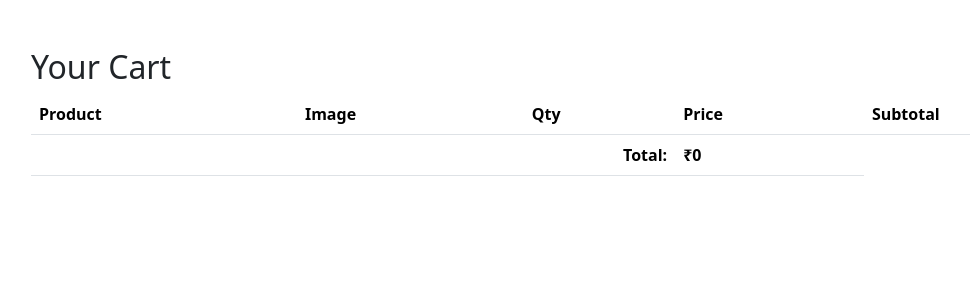
After one commit to Salmathmullali/Shop4U, a Django app: page /cart/ in a window 1280 px wide. The commit adds this page. Shown: the top 300 px of the page, without its empty margins (51-1021 px from the left). Run offline with Django 5.2, Linux system fonts and the light colour scheme.

Commit message:
cart_option

```diff
--- /dev/null
+++ b/app/templates/add_to_cart.html
@@ -0,0 +1,42 @@
+<!DOCTYPE html>
+<html>
+<head>
+    <title>Cart</title>
+    <link href="https://cdn.jsdelivr.net/npm/bootstrap@5.3.3/dist/css/bootstrap.min.css" rel="stylesheet">
+</head>
+<body>
+<div class="container py-5">
+    <h2>Your Cart</h2>
+    <table class="table">
+        <thead>
+            <tr>
+                <th>Product</th>
+                <th>Image</th>
+                <th>Qty</th>
+                <th>Price</th>
+                <th>Subtotal</th>
+            </tr>
+        </thead>
+        <tbody>
+            {% for item in items %}
+            <tr>
+                <td>{{ item.product.name }}</td>
+                <td><img src="{{ item.product.product_image.url }}" width="80" height="60" alt="{{ item.product.name }}"></td>
+                <td>{{ item.qty }}</td>
+                <td>₹{{ item.product.selling_price }}</td>
+                <td>₹{{ item.subtotal }}</td>
+                <td>
+    <a href="{% url 'remove_from_cart' item.product.id %}" class="btn btn-danger btn-sm">Remove</a>
+</td>
+
+            </tr>
+            {% endfor %}
+            <tr>
+                <td colspan="3" class="text-end"><strong>Total:</strong></td>
+                <td><strong>₹{{ total }}</strong></td>
+            </tr>
+        </tbody>
+    </table>
+</div>
+</body>
+</html>
--- a/app/templates/product_detail.html
+++ b/app/templates/product_detail.html
@@ -17,7 +17,7 @@
             <p><strong>Price: ₹{{ product.selling_price }}</strong>
                 <span class="text-muted text-decoration-line-through">₹{{ product.original_price }}</span></p>
             <p>{{ product.description }}</p>
-            <button class="btn btn-success w-100">Add to Cart</button>
+            <a href="{% url 'add_to_cart' product.id %}" class="btn btn-success w-100">Add to Cart</a>
         </div>
     </div>
 </div>
--- a/app/urls.py
+++ b/app/urls.py
@@ -7,4 +7,7 @@ urlpatterns= [
     path('collections/',views.collections,name="collections"),
     path('collections/<int:cid>/', views.collection_products, name="collection_products"),
      path("product/<int:pid>/", views.product_detail, name="product_detail"),
+     path("add-to-cart/<int:pid>/", views.add_to_cart, name="add_to_cart"),
+     path("cart/", views.view_cart, name="view_cart"),
+     path("remove-from-cart/<int:pid>/", views.remove_from_cart, name="remove_from_cart")
 ]
--- a/app/views.py
+++ b/app/views.py
@@ -1,4 +1,4 @@
-from django.shortcuts import render, get_object_or_404
+from django.shortcuts import render, redirect, get_object_or_404
 from .models import *
 
 def home(request):
@@ -22,3 +22,46 @@ def collection_products(request, cid):
 def product_detail(request, pid):
     product = get_object_or_404(Products, id=pid, status=0)
     return render(request, "product_detail.html", {"product": product})
+def add_to_cart(request, pid):
+    product = get_object_or_404(Products, id=pid)
+
+    cart = request.session.get('cart', {})
+
+    if str(pid) in cart:
+        cart[str(pid)] += 1
+    else:
+        cart[str(pid)] = 1
+
+    request.session['cart'] = cart
+    return redirect('view_cart')
+
+
+def view_cart(request):
+    cart = request.session.get('cart', {})
+    items = []
+    total = 0
+
+    for pid, qty in cart.items():
+        product = get_object_or_404(Products, id=pid)
+        subtotal = product.selling_price * qty
+        items.append({
+            "product": product,
+            "qty": qty,
+            "subtotal": subtotal
+        })
+        total += subtotal
+
+    context = {
+        "items": items,
+        "total": total
+    }
+    return render(request, "add_to_cart.html", context)
+
+def remove_from_cart(request, pid):
+    cart = request.session.get('cart', {})
+
+    if str(pid) in cart:
+        del cart[str(pid)]
+        request.session['cart'] = cart
+
+    return redirect('view_cart')
```
Also changed, not shown: db.sqlite3.
